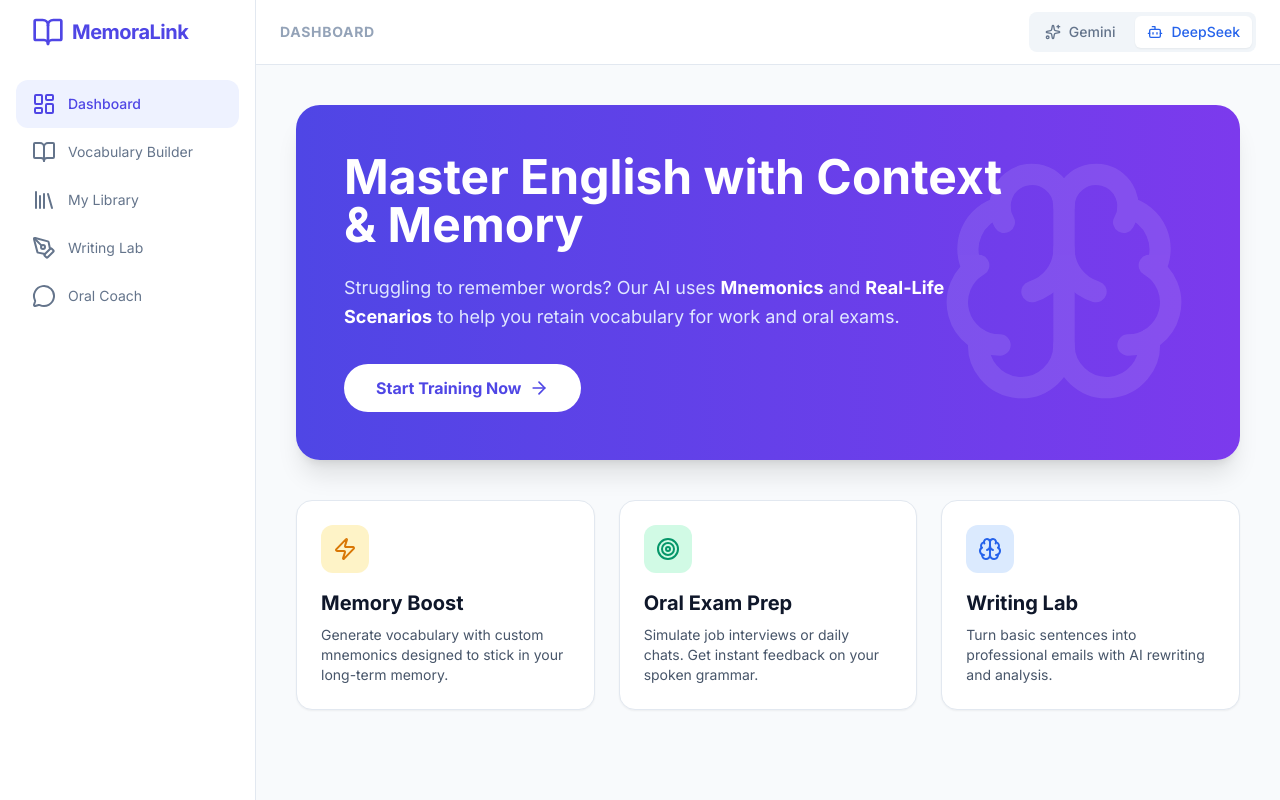
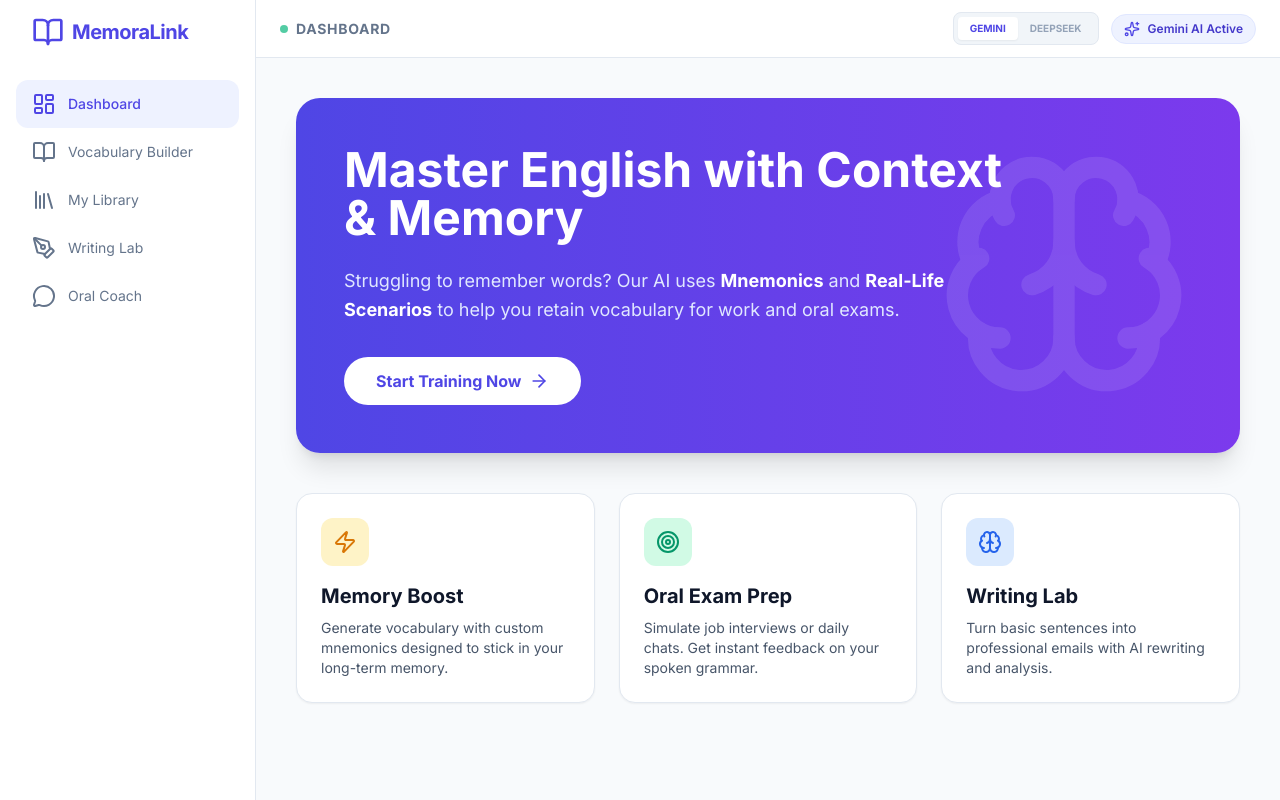
Before and after one commit to hkkencheng2022/memoralink-ai_render, a React (Vite) app: page / in a window 1280 px wide. Built offline with nearby package versions, Linux system fonts and the light colour scheme.

Commit message:
Add files via upload

```diff
--- a/App.tsx
+++ b/App.tsx
@@ -1,3 +1,4 @@
+
 import { useState } from 'react';
 import { AppView, AiProvider } from './types';
 import { Navigation } from './components/Navigation';
@@ -6,24 +7,24 @@ import { VocabularyBuilder } from './components/VocabularyBuilder';
 import { WritingLab } from './components/WritingLab';
 import { OralCoach } from './components/OralCoach';
 import { Library } from './components/Library';
-import { Bot, Sparkles } from 'lucide-react';
+import { Sparkles, Cpu } from 'lucide-react';
 
 export default function App() {
   const [currentView, setCurrentView] = useState<AppView>(AppView.DASHBOARD);
-  const [aiProvider, setAiProvider] = useState<AiProvider>('deepseek');
+  const [provider, setProvider] = useState<AiProvider>('gemini');
 
   const renderView = () => {
     switch (currentView) {
       case AppView.DASHBOARD:
         return <Dashboard setView={setCurrentView} />;
       case AppView.VOCABULARY:
-        return <VocabularyBuilder aiProvider={aiProvider} />;
+        return <VocabularyBuilder aiProvider={provider} />;
       case AppView.LIBRARY:
         return <Library />;
       case AppView.WRITING:
-        return <WritingLab aiProvider={aiProvider} />;
+        return <WritingLab aiProvider={provider} />;
       case AppView.SPEAKING:
-        return <OralCoach aiProvider={aiProvider} />;
+        return <OralCoach aiProvider={provider} />;
       default:
         return <Dashboard setView={setCurrentView} />;
     }
@@ -34,37 +35,36 @@ export default function App() {
       <Navigation currentView={currentView} setView={setCurrentView} />
 
       <main className="flex-1 overflow-y-auto h-screen relative flex flex-col">
-        {/* Model Selector Header */}
-        <div className="bg-white border-b border-slate-200 px-6 py-3 flex justify-between items-center sticky top-0 z-40">
-           <h1 className="text-sm font-bold text-slate-400 uppercase tracking-wider hidden md:block">
+        <header className="bg-white border-b border-slate-200 px-6 py-3 flex justify-between items-center sticky top-0 z-40">
+           <div className="flex items-center gap-2">
+             <div className="w-2 h-2 rounded-full bg-emerald-500 animate-pulse" />
+             <h1 className="text-sm font-bold text-slate-500 uppercase tracking-wider">
                {currentView.replace('_', ' ')}
              </h1>
+           </div>
 
-           <div className="flex items-center gap-2 bg-slate-100 p-1 rounded-lg ml-auto">
+           <div className="flex items-center gap-3">
+              <div className="flex bg-slate-100 p-1 rounded-lg border border-slate-200">
                 <button
-                onClick={() => setAiProvider('gemini')}
-                className={`flex items-center gap-2 px-3 py-1.5 rounded-md text-sm font-medium transition-all ${
-                  aiProvider === 'gemini'
-                  ? 'bg-white text-indigo-600 shadow-sm'
-                  : 'text-slate-500 hover:text-slate-700'
-                }`}
+                  onClick={() => setProvider('gemini')}
+                  className={`px-3 py-1 text-[10px] font-bold rounded transition-all ${provider === 'gemini' ? 'bg-white shadow-sm text-indigo-600' : 'text-slate-400 hover:text-slate-600'}`}
                 >
-                <Sparkles className="w-4 h-4" />
-                Gemini
+                  GEMINI
                 </button>
                 <button
-                onClick={() => setAiProvider('deepseek')}
-                className={`flex items-center gap-2 px-3 py-1.5 rounded-md text-sm font-medium transition-all ${
-                  aiProvider === 'deepseek'
-                  ? 'bg-white text-blue-600 shadow-sm'
-                  : 'text-slate-500 hover:text-slate-700'
-                }`}
+                  onClick={() => setProvider('deepseek')}
+                  className={`px-3 py-1 text-[10px] font-bold rounded transition-all ${provider === 'deepseek' ? 'bg-white shadow-sm text-indigo-600' : 'text-slate-400 hover:text-slate-600'}`}
                 >
-                <Bot className="w-4 h-4" />
-                DeepSeek
+                  DEEPSEEK
                 </button>
               </div>
+
+              <div className="flex items-center gap-2 px-3 py-1.5 rounded-full bg-indigo-50 border border-indigo-100">
+                {provider === 'gemini' ? <Sparkles className="w-4 h-4 text-indigo-600" /> : <Cpu className="w-4 h-4 text-indigo-600" />}
+                <span className="text-xs font-semibold text-indigo-700">{provider === 'gemini' ? 'Gemini AI' : 'DeepSeek AI'} Active</span>
               </div>
+           </div>
+        </header>
 
         <div className="flex-1">
           {renderView()}
--- a/metadata.json
+++ b/metadata.json
@@ -1,6 +1,6 @@
 {
-  "name": "MemoraLink English AI Render",
-  "description": "An intelligent English learning assistant focused on vocabulary retention, contextual writing, and oral exam preparation using mnemonics and AI feedback.",
+  "name": "MemoraLink English AI in render",
+  "description": "AI-powered English learning for users with memory difficulties.",
   "requestFramePermissions": [
     "microphone"
   ]
```
Lines whose indentation alone changed are shown as unchanged.
